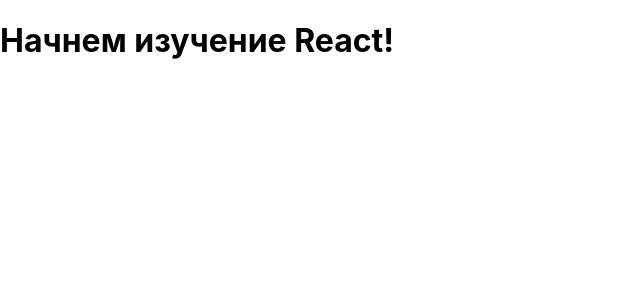
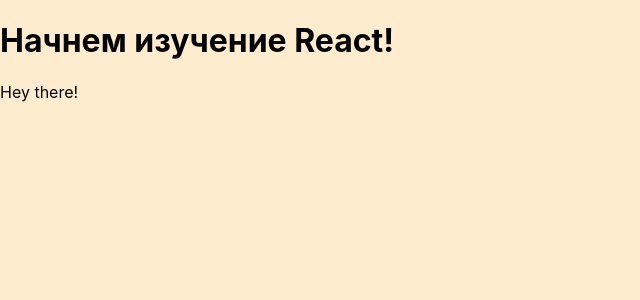
Before and after one commit to panaram1ks/react-years-expences, a JavaScript app: page / in a window 1280 px wide. Shown: the top 300 px of the page, without its empty margins (0-640 px from the left). Built offline with nearby package versions, Linux system fonts and the light colour scheme.

Commit message:
prepare to cource

```diff
--- a/src/App.js
+++ b/src/App.js
@@ -1,8 +1,8 @@
-
 function App() {
   return (
     <div>
       <h1>Начнем изучение React!</h1>
+      <p>Hey there!</p>
     </div>
   );
 }
--- a/src/index.css
+++ b/src/index.css
@@ -1,13 +1,9 @@
 body {
   margin: 0;
+  background-color: blanchedalmond;
   font-family: -apple-system, BlinkMacSystemFont, 'Segoe UI', 'Roboto', 'Oxygen',
     'Ubuntu', 'Cantarell', 'Fira Sans', 'Droid Sans', 'Helvetica Neue',
     sans-serif;
   -webkit-font-smoothing: antialiased;
   -moz-osx-font-smoothing: grayscale;
 }
-
-code {
-  font-family: source-code-pro, Menlo, Monaco, Consolas, 'Courier New',
-    monospace;
-}
```
